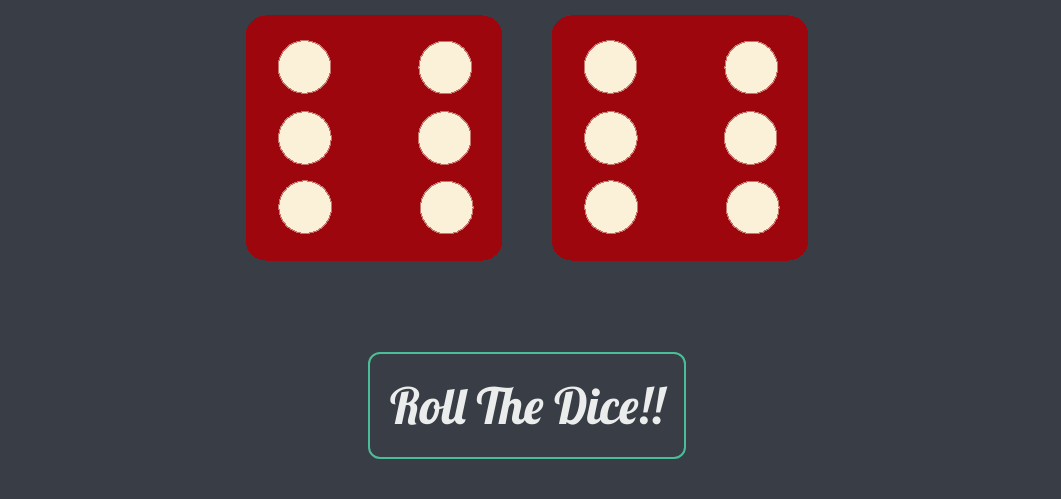
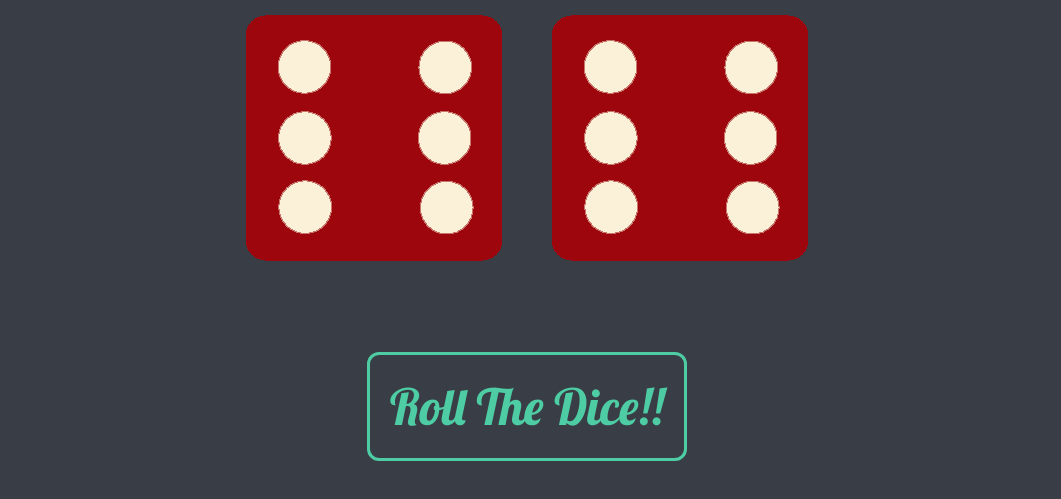
Before and after one commit to johan-2003/dice_game, a plain HTML site: page index.html in a window 1280 px wide. In both pictures the pointer is over the button "Roll The Dice!!". Shown: the part 281-780 px from the top of the page, without its empty margins (113-1174 px from the left). Drawn offline with Linux system fonts and the light colour scheme.

Commit message:
changes somethings about the hover state of the button

```diff
--- a/styles.css
+++ b/styles.css
@@ -36,7 +36,7 @@ body {
     font-family: 'Lobster', cursive;
     border:none;
     border-radius: 12px;
-    border: 2px solid #4ECCA3;
+    border: 3px solid #4ECCA3;
 
 
     background-color: #4ECCA3;
@@ -47,8 +47,7 @@ body {
 
 
 .roll-button:hover {
-    color: white;
-    opacity: 0.9;
     background-color: #393E46;
+    color: #4ECCA3;
 
 }
```
